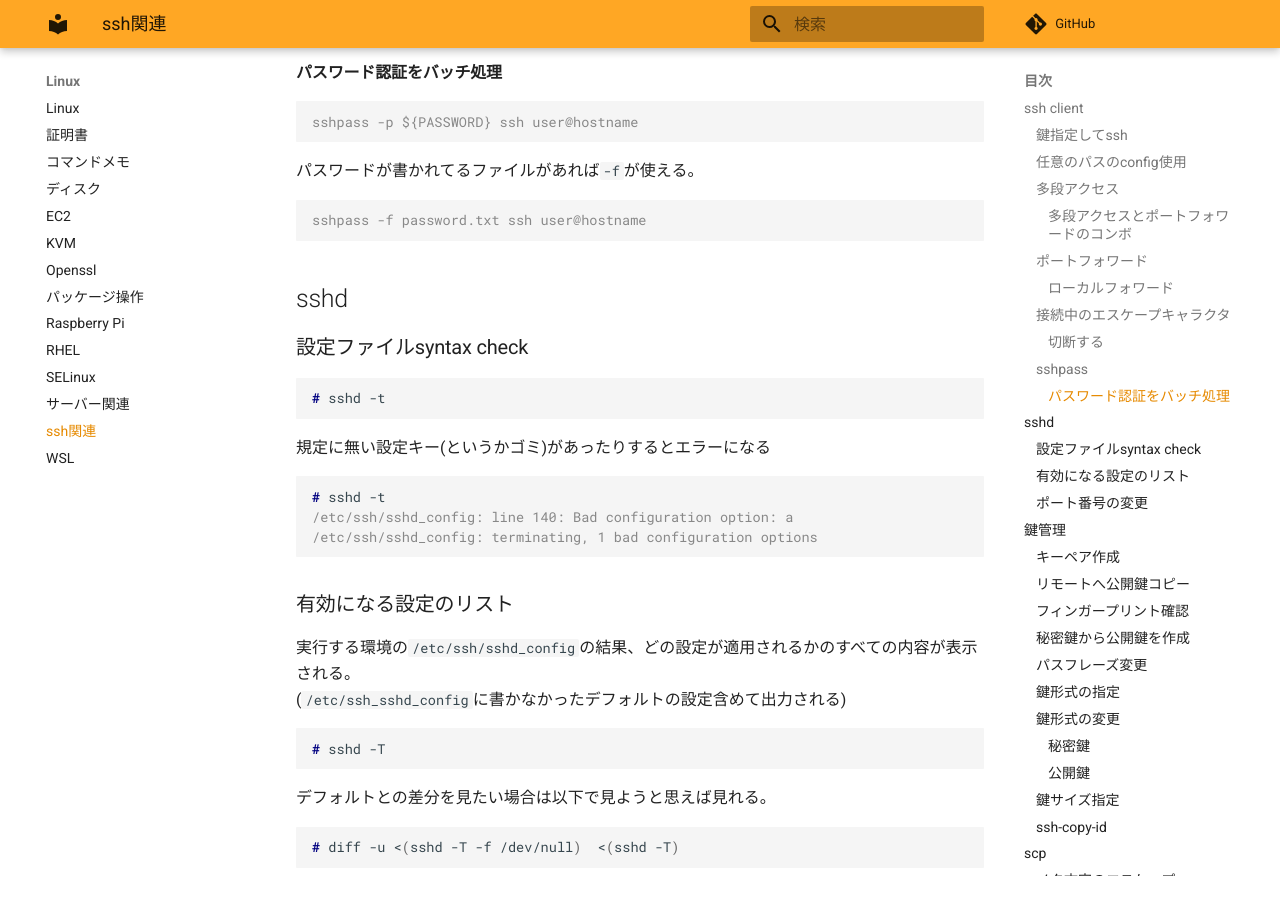
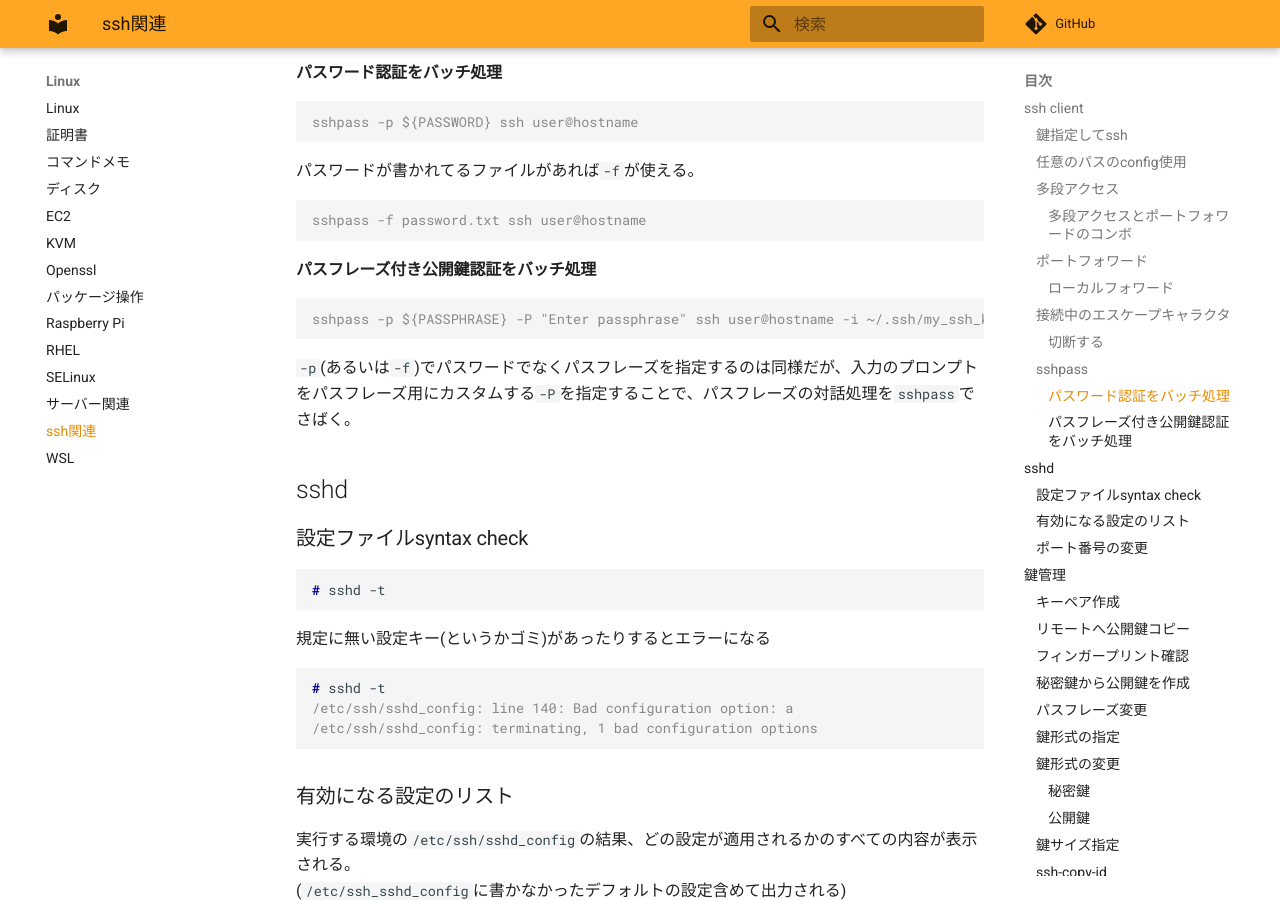
Before and after one commit to zaki-lknr/docs, an MkDocs documentation site: the page built from docs/Linux/ssh.md, in a window 1280 px wide and 900 px high, scrolled down 1929 px. Built offline with MkDocs 1.6.1 and Material for MkDocs 9.7.7, drawn with Linux system fonts in a browser that asks for light colours; comment, search, counter and statistics services are not loaded.

Commit message:
add: linux/ssh: sshpassでパスフレーズ鍵認証

````diff
--- a/docs/Linux/ssh.md
+++ b/docs/Linux/ssh.md
@@ -85,6 +85,14 @@ sshpass -p ${PASSWORD} ssh user@hostname
 ```console
 sshpass -f password.txt ssh user@hostname
 ```
+
+#### パスフレーズ付き公開鍵認証をバッチ処理
+
+```console
+sshpass -p ${PASSPHRASE} -P "Enter passphrase" ssh user@hostname -i ~/.ssh/my_ssh_key
+```
+
+`-p`(あるいは`-f`)でパスワードでなくパスフレーズを指定するのは同様だが、入力のプロンプトをパスフレーズ用にカスタムする`-P`を指定することで、パスフレーズの対話処理を`sshpass`でさばく。
 
 ## sshd
 
````
